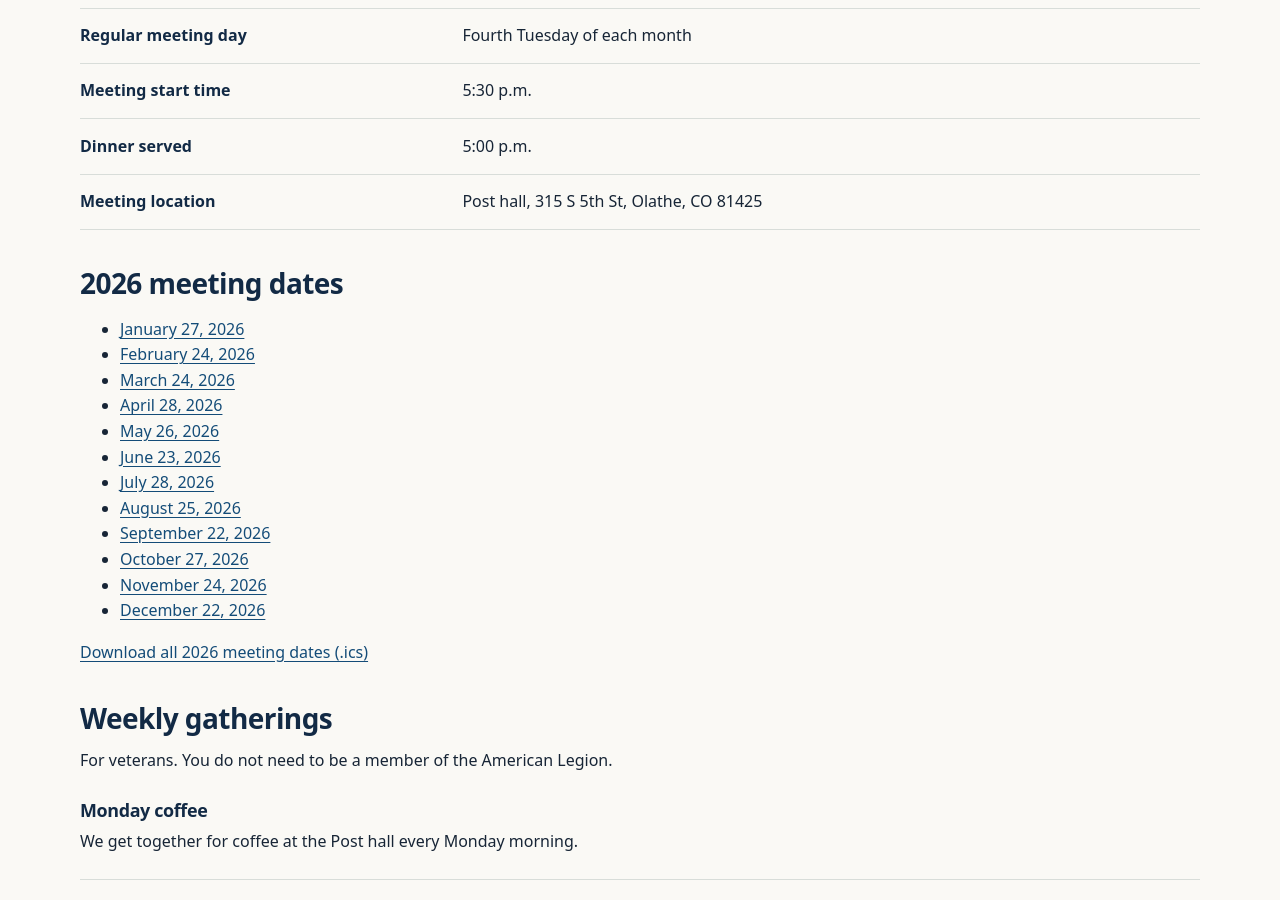
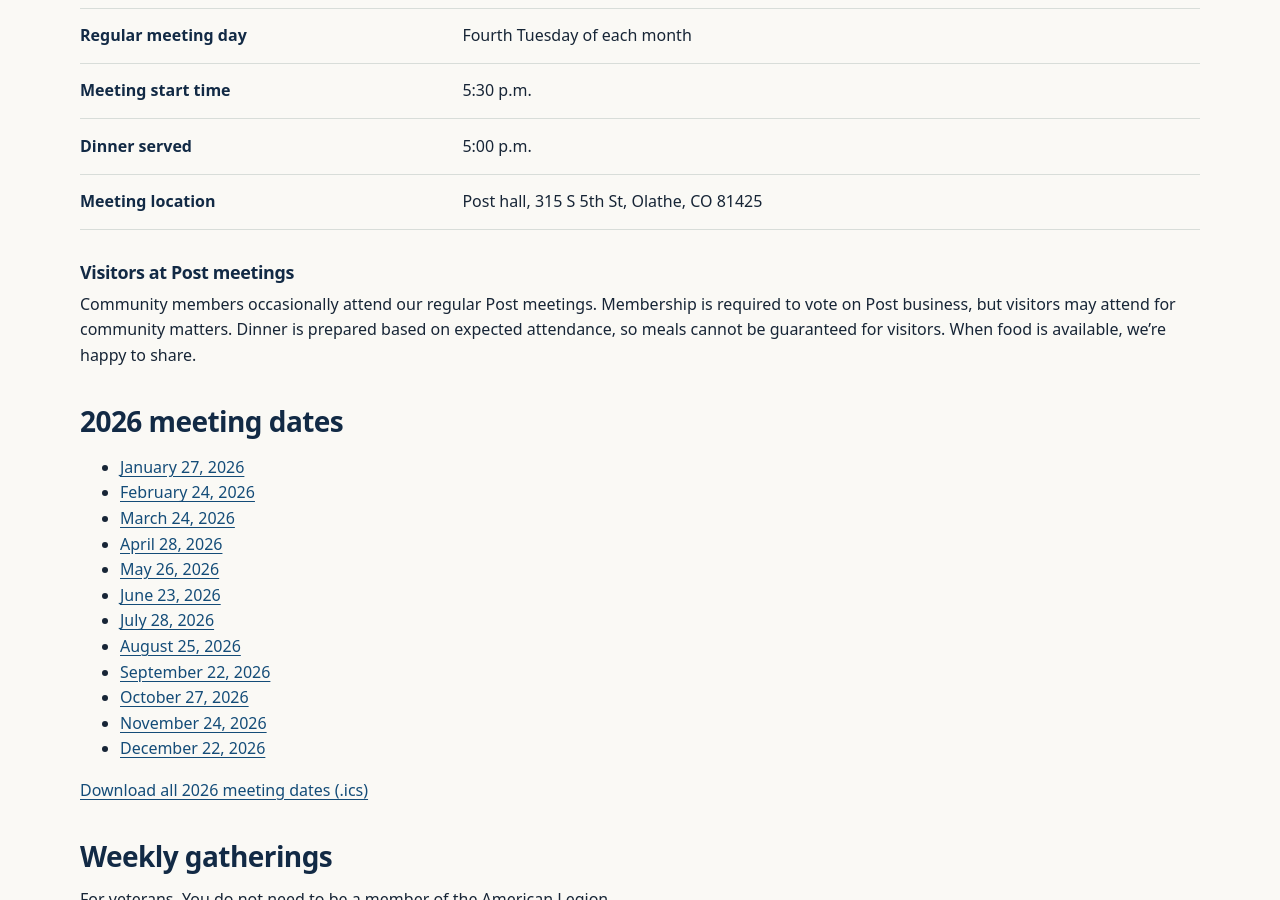
Before and after one commit to SPIERS-DENNIS-POST/spiers-dennis-post.github.io, a Jekyll site: the page built from meetings/index.md, in a window 1280 px wide and 900 px high, scrolled down 527 px. Built offline with Jekyll 4.4.1, drawn with Linux system fonts in a browser that asks for light colours.

Commit message:
Explain visitor participation and dinner availability at Post meetings

```diff
--- a/meetings/index.md
+++ b/meetings/index.md
@@ -2,12 +2,15 @@
 title: Meetings
 description: Spiers-Dennis Post 24 meetings and weekly gatherings in Olathe, including Monday coffee, Thursday PTSD Group, and fourth-Tuesday Post meetings.
 permalink: /meetings/
-provenance_ids: [post-meetings-2026-10-27, post-weekly-gatherings-2026-10-27, post-facilities-traditions-2026-10-27, post-december-meeting-vote-2026-10-27, post-monday-coffee-visitors-2026-11-10]
+provenance_ids: [post-meetings-2026-10-27, post-weekly-gatherings-2026-10-27, post-facilities-traditions-2026-10-27, post-december-meeting-vote-2026-10-27, post-monday-coffee-visitors-2026-11-10, post-meeting-visitors-2026-11-10]
 ---
 # Post meetings
 {% include next-meeting.html %}
 ## Regular schedule
 {% include facts.html section="meetings" exclude="December meeting" %}
+### Visitors at Post meetings
+Community members occasionally attend our regular Post meetings. Membership is required to vote on Post business, but visitors may attend for community matters.
+Dinner is prepared based on expected attendance, so meals cannot be guaranteed for visitors. When food is available, we're happy to share.
 ## {{ site.time | date: "%Y" }} meeting dates
 {% include meeting-year-dates.html %}
 <a href="{{ '/meetings/calendar.ics' | relative_url }}">Download all {{ site.time | date: "%Y" }} meeting dates (.ics)</a>
```
